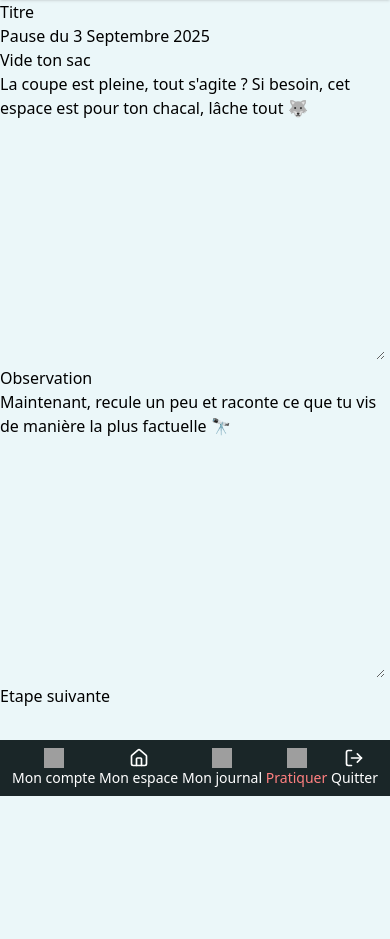
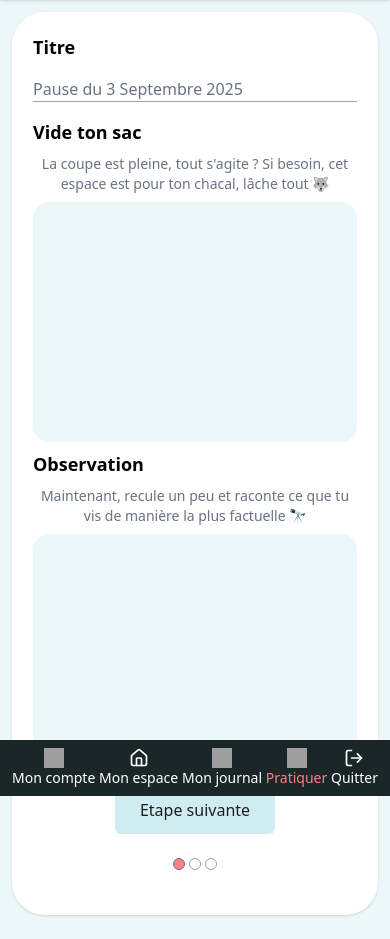
Before and after one commit to CamillePressense/Pause_Empathique, a Django app: page /pauses/observation/ in a window 390 px wide. Shown: the part 48-987 px from the top of the page. Before the commit the page ends 844 px from the top, so only its background shows below. Run offline with Django 5.2, Linux system fonts and the light colour scheme; the visitor is signed in with stand-in values (Sample User, id 1); style sheets or scripts are compiled from the project's sources; some libraries are stand-ins or nearby versions; grey boxes are pictures that could not be loaded.

Commit message:
add: pratice page style for mobile and desktop

```diff
--- a/static/css/input.css
+++ b/static/css/input.css
@@ -13,6 +13,9 @@
 }
 
 @layer components{
+    .next-button{
+        @apply bg-background-button self-center text-center text-black py-3 px-6 rounded-md mt-6 w-40 cursor-pointer hover:scale-105 hover:shadow-md
+    }
     .nav-text-desktop{
         @apply flex flex-col items-center
     }
--- a/templates/pauses/observation.html
+++ b/templates/pauses/observation.html
@@ -1,30 +1,36 @@
 {% extends 'base.html' %}
+{% load widget_tweaks %}
 
 {% block content %}
 
-<main>
-    <form method="POST">
+<main class="w-min-screen p-3 flex flex-col items-center">
+    <form method="POST" class="flex flex-col space-y-2 mb-3 p-5 bg-white border border-white rounded-4xl shadow-sm md:p-10 md:w-2/3">
         {% csrf_token %}
         {% include 'partials/non_field_errors.html' %}
-        <div>
-            {% include 'partials/field_errors.html' with field=form.title %}
-            <h2><label for="{{ form.title.id_for_label }}">{{ form.title.label}} </label></h2>
-            {{ form.title}}
+
+        {% include 'partials/field_errors.html' with field=form.title %}
+        <h2><label for="{{ form.title.id_for_label }}" class="font-semibold text-lg">{{ form.title.label}} </label></h2>
+        {{ form.title | add_class:"w-full mt-2 mb-4 border-b border-gray-400 text-gray-500"}}</div>
+
+
+        {% include 'partials/field_errors.html' with field=form.empty_your_bag %}
+        <h2><label for="{{ form.empty_your_bag.id_for_label }}" class="font-semibold text-lg" >{{ form.empty_your_bag.label}} </label></h2>
+        <p class="text-sm text-gray-500 text-center">La coupe est pleine, tout s'agite ? Si besoin, cet espace est pour ton chacal, lâche tout 🐺 </p>
+        {{ form.empty_your_bag | add_class:"bg-background rounded-2xl w-full resize-none"}}
+
+
+        {% include 'partials/field_errors.html' with field=form.observation %}
+        <h2><label for="{{ form.observation.id_for_label }}" class="font-semibold text-lg">{{ form.observation.label }}</label></h2>
+        <p class="text-sm text-gray-500 text-center">Maintenant, recule un peu et raconte ce que tu vis de manière la plus factuelle 🔭 </p>
+        {{ form.observation | add_class:"bg-background rounded-2xl w-full resize-none mb-3" }}
+
+        <input type="submit" value="Etape suivante" class="next-button"/>
+
+        <div class="flex justify-center mb-6 mt-4 gap-1">
+            <span class="bg-otherpink border-1 border-gray-500 rounded-full w-3 h-3 p-1"></span>
+            <span class="bg-white border-1 border-gray-400 rounded-full w-3 h-3 p-1"></span>
+            <span class="bg-white border-1 border-gray-400 rounded-full w-3 h-3 p-1"></span>
         </div>
-        <div>
-            {% include 'partials/field_errors.html' with field=form.empty_your_bag %}
-            <h2><label for="{{ form.empty_your_bag.id_for_label }}">{{ form.empty_your_bag.label}} </label></h2>
-            <p>La coupe est pleine, tout s'agite ? Si besoin, cet espace est pour ton chacal, lâche tout 🐺 </p>
-            {{ form.empty_your_bag }}
-        </div>
-        <div>
-            {% include 'partials/field_errors.html' with field=form.observation %}
-            <h2><label for="{{ form.observation.id_for_label }}">{{ form.observation.label }}</label></h2>
-            <p>Maintenant, recule un peu et raconte ce que tu vis de manière la plus factuelle 🔭 </p>
-            {{ form.observation }}
-        </div>
-
-        <input type="submit" value="Etape suivante"/>
     </form>
 </main>
 
```
